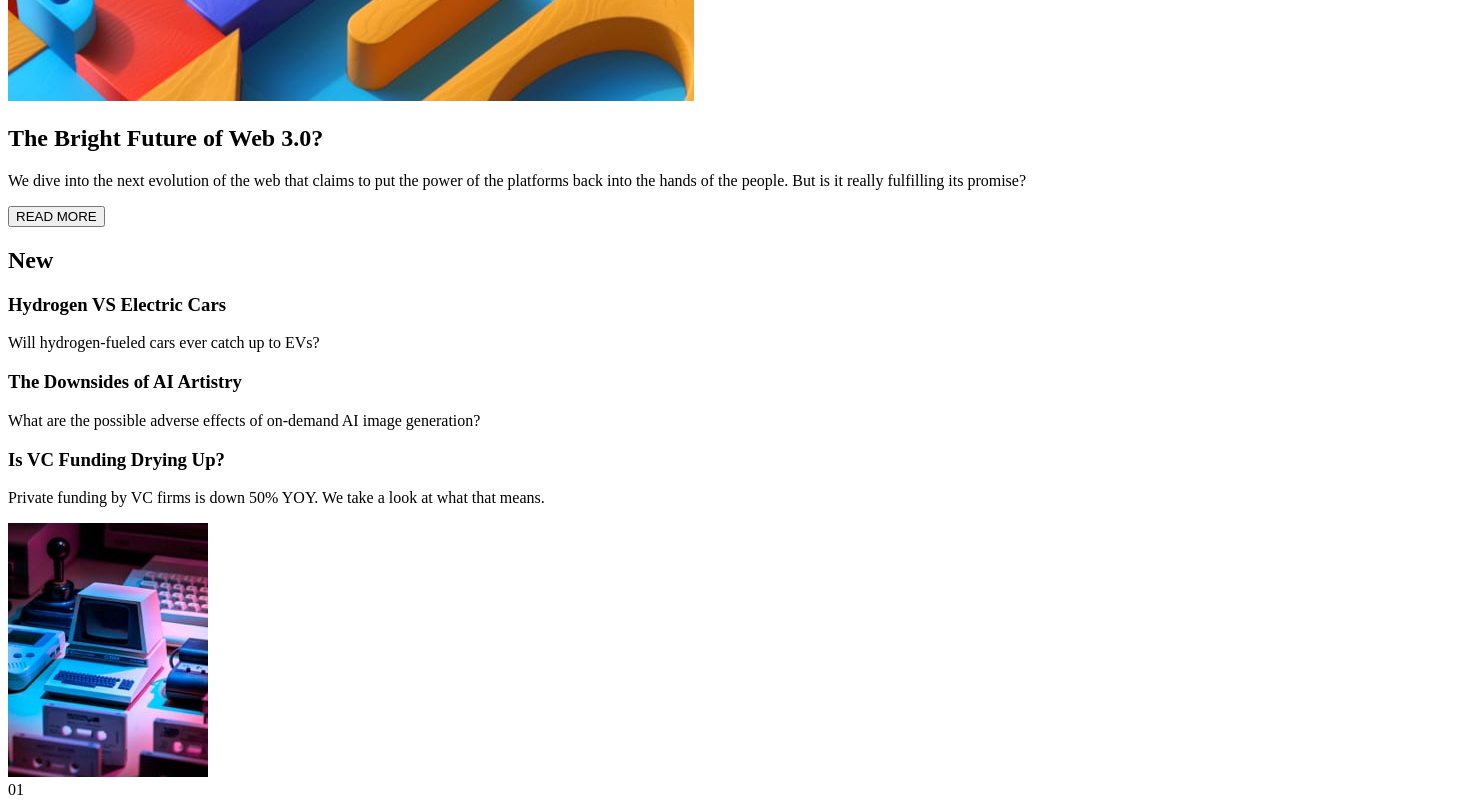
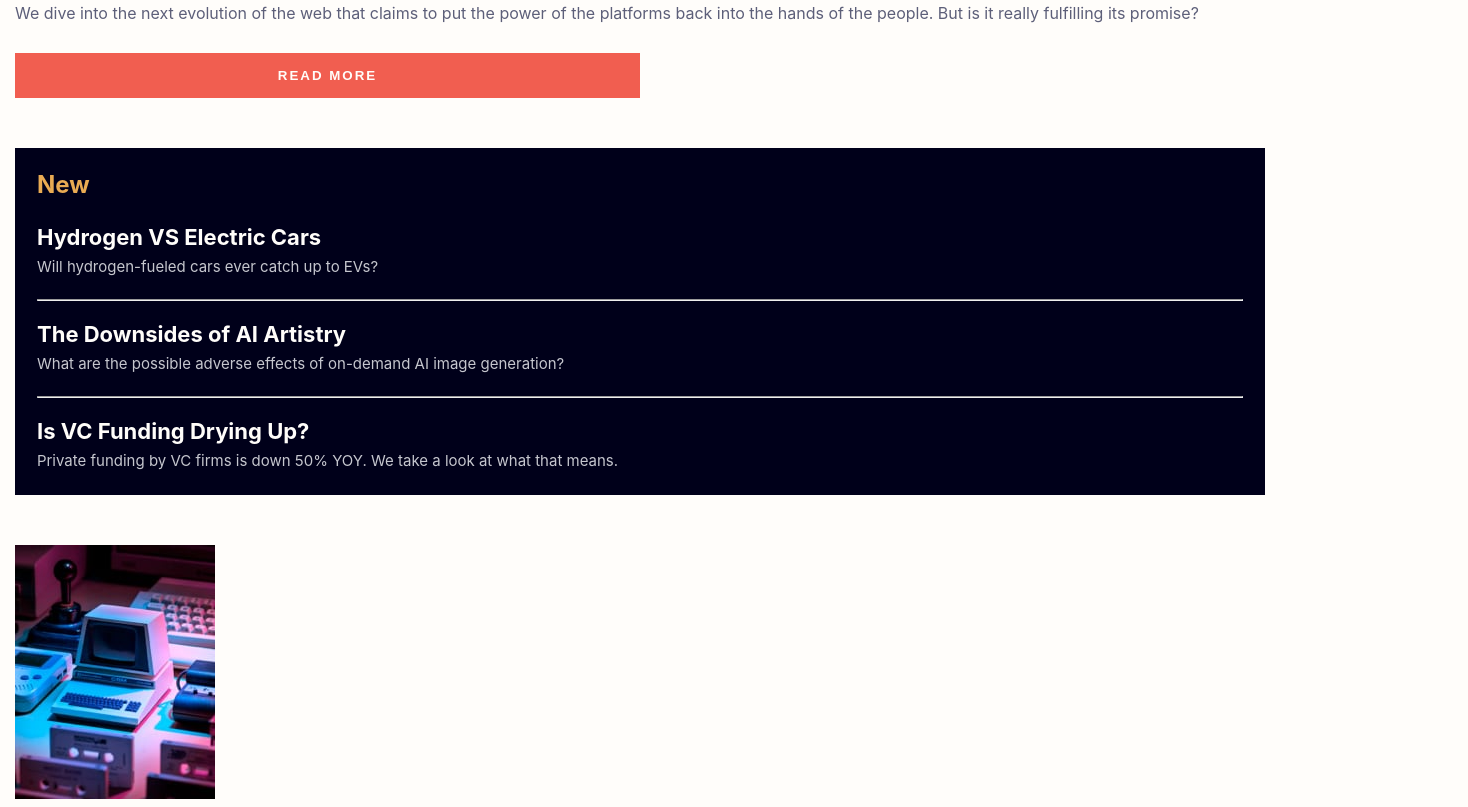
Before and after one commit to mallow12/news-homepage-project, a plain HTML site: page index.html in a window 1280 px wide. Shown: the part 1277-2084 px from the top of the page, 1468 px wide, since content can reach past the window. Drawn offline with Linux system fonts and the light colour scheme.

Commit message:
About section commit

```diff
--- a/index.html
+++ b/index.html
@@ -14,7 +14,7 @@
   </head>
   <body>
     <!-- Navigation -->
-    <nav class="site-nav grid">
+    <nav class="site-nav">
       <img src="assets/images/logo.svg" alt="" />
       <ul>
         <li>Home</li>
@@ -24,7 +24,7 @@
         <li>Categories</li>
       </ul>
     </nav>
-
+    <div class="container">
       <!-- About Section -->
       <section class="about-section grid">
         <div class="desktop-image">
@@ -44,14 +44,16 @@
           </p>
           <button>READ MORE</button>
         </div>
-
         <!-- Second Part -->
-      <div class="new">
+      </section>
+      <section class="part-two">
         <h2>New</h2>
+        <div class="new grid">
           <div class="news">
             <h3>Hydrogen VS Electric Cars</h3>
             <p>Will hydrogen-fueled cars ever catch up to EVs?</p>
           </div>
+          <hr>
           <div class="news">
             <h3>The Downsides of AI Artistry</h3>
             <p>
@@ -59,28 +61,28 @@
               generation?
             </p>
           </div>
+          <hr>
           <div class="news">
             <h3>Is VC Funding Drying Up?</h3>
             <p>
-            Private funding by VC firms is down 50% YOY. We take a look at what
-            that means.
+              Private funding by VC firms is down 50% YOY. We take a look at
+              what that means.
             </p>
           </div>
         </div>
       </section>
-
       <!-- Footer Section -->
-    <section class="footer-section grid">
+      <section class="footer-section">
         <div class="footer-one">
-        <img src="assets/images/image-retro-pcs.jpg" alt="">
+          <div class="footer-image"><img src="assets/images/image-retro-pcs.jpg" alt="" /></div>
           <div>
             <span>01</span>
             <h4>Reviving Retro PCs</h4>
-          <p> What happens when old PCs are given modern upgrades?</p>
+            <p>What happens when old PCs are given modern upgrades?</p>
           </div>
         </div>
         <div class="footer-two">
-        <img src="assets/images/image-top-laptops.jpg" alt="">
+          <div class="footer-image"><img src="assets/images/image-top-laptops.jpg" alt="" /></div>
           <div>
             <span>02</span>
             <h4>Top 10 Laptops of 2022</h4>
@@ -88,17 +90,15 @@
           </div>
         </div>
         <div class="footer-three">
-        <img src="assets/images/image-gaming-growth.jpg" alt="">
+          <div class="footer-image"><img src="assets/images/image-gaming-growth.jpg" alt="" /></div>
           <div>
             <span>03</span>
             <h4>The Growth of Gaming</h4>
-          <p> How the pandemic has sparked fresh opportunities.</p>
+            <p>How the pandemic has sparked fresh opportunities.</p>
           </div>
         </div>
       </section>
-
-
-
+    </div>
 
     <div class="attribution">
       Challenge by
--- a/style.css
+++ b/style.css
@@ -1,3 +1,125 @@
+* {
+  margin: 0;
+  padding: 0;
+  box-sizing: border-box;
+}
+
+@import url('https://fonts.googleapis.com/css2?family=Inter:wght@400;700;800&display=swap');
+
+:root {
+  --Soft-orange: hsl(35, 77%, 62%);
+  --Soft-red: hsl(5, 85%, 63%);
+  --Off-white: hsl(36, 100%, 99%);
+  --Grayish-blue: hsl(233, 8%, 79%);
+  --Dark-grayish-blue: hsl(236, 13%, 42%);
+  --Very-dark-blue: hsl(240, 100%, 5%);
+}
+
+/* Body */
+body {
+  background-color: var(--Off-white);
+  font-family: 'Inter', sans-serif;
+  padding: 15px;
+  overflow-x: hidden;
+}
+
+/* Logo Header */
+.site-nav ul {
+  display: none;
+}
+
+/* Container */
+
+/* About Section */
+
+.grid {
+  display: grid;
+  grid-template-columns: repeat(8, 1fr);
+  gap: 20px;
+}
+
+.about-section {
+  margin: 30px 0 50px;
+}
+
+.desktop-image {
+  display: none;
+}
+
+.mobile-image {
+  grid-column: 1/9;
+}
+
+.mobile-image img {
+  width: 100%;
+}
+
+.title {
+  grid-column: 1/9;
+}
+.title-text {
+  grid-column: 1/9;
+}
+
+/* header */
+h1 {
+  font-size: 44px;
+  font-weight: 800;
+  color: var(--Very-dark-blue);
+}
+
+.title-text p {
+  color: var(--Dark-grayish-blue);
+}
+
+.title-text button {
+  background-color: var(--Soft-red);
+  font-weight: 700;
+  color: var(--Off-white);
+  margin-top: 30px;
+  width: 50%;
+  padding: 15px;
+  border: none;
+  letter-spacing: 2px;
+}
+
+/* Second Section */
+
+.part-two {
+  background-color: var(--Very-dark-blue);
+  padding: 22px;
+  margin-bottom: 50px;
+}
+
+.part-two h2 {
+  color: var(--Soft-orange);
+  padding-bottom: 25px;
+}
+
+.part-two .news {
+  grid-column: 1/9;
+}
+
+.part-two h3 {
+  color: var(--Off-white);
+  font-size: 22px;
+}
+
+.part-two p {
+  color: var(--Grayish-blue);
+  font-size: 15px;
+  padding-top: 5px;
+  line-height: 1.5rem;
+}
+
+.part-two hr {
+  grid-column: 1/9;
+}
+
+/* Footer Section */
+
+
+
 .attribution {
   font-size: 11px;
   text-align: center;
```
Lines whose indentation alone changed are shown as unchanged.
